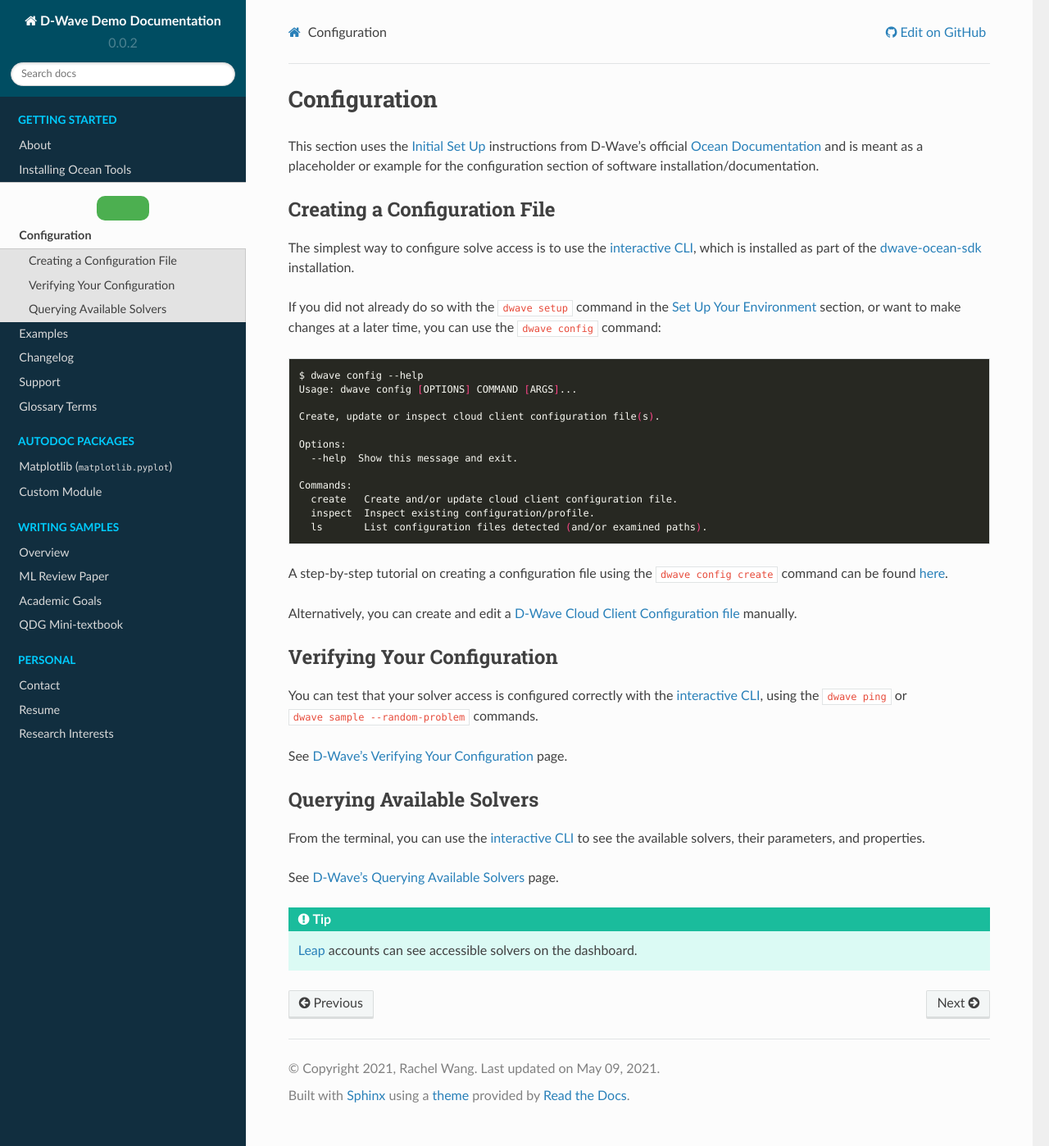
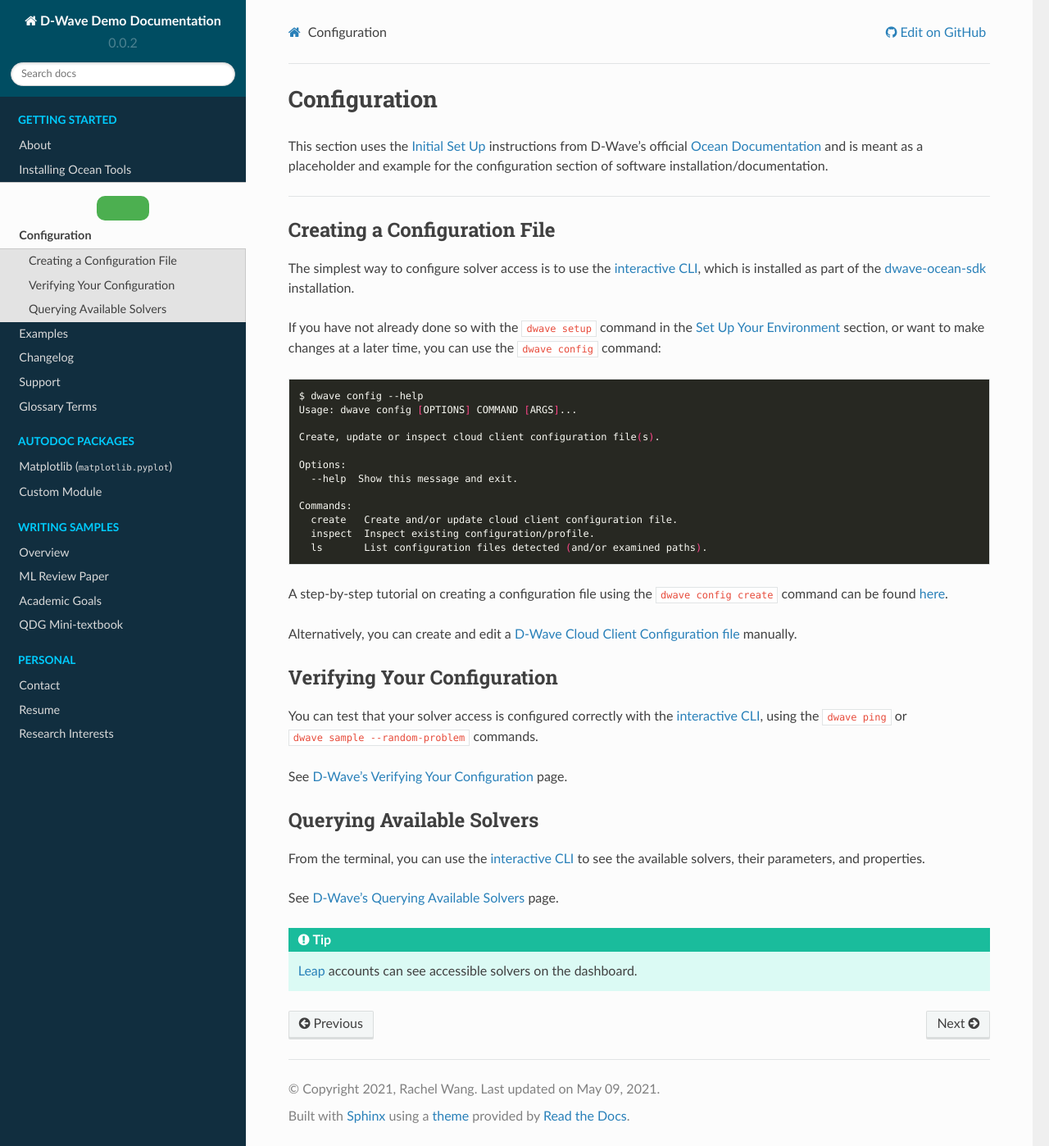
Before and after one commit to rcywang/d-wave-demodoc, a Sphinx documentation site: the page built from docs/config.rst, in a window 1280 px wide and 1398 px high. Shown: the whole window at 82% size. Built offline with Sphinx 7.4.7 and the Read the Docs theme 2.0.0, drawn with Linux system fonts in a browser that asks for light colours.

Commit message:
updated words

```diff
--- a/docs/config.rst
+++ b/docs/config.rst
@@ -3,14 +3,16 @@
 Configuration
 -------------
 
-This section uses the `Initial Set Up <https://docs.ocean.dwavesys.com/en/stable/getting_started.html#initial-set-up>`_ instructions from D-Wave's official `Ocean Documentation <https://docs.ocean.dwavesys.com/en/stable/index.html>`_ and is meant as a placeholder or example for the configuration section of software installation/documentation.
+This section uses the `Initial Set Up <https://docs.ocean.dwavesys.com/en/stable/getting_started.html#initial-set-up>`_ instructions from D-Wave's official `Ocean Documentation <https://docs.ocean.dwavesys.com/en/stable/index.html>`_ and is meant as a placeholder and example for the configuration section of software installation/documentation.
+
+----
 
 Creating a Configuration File
 ^^^^^^^^^^^^^^^^^^^^^^^^^^^^^
 
-The simplest way to configure solve access is to use the `interactive CLI <https://docs.ocean.dwavesys.com/en/stable/docs_cli.html#dwave-cli>`_, which is installed as part of the `dwave-ocean-sdk <https://github.com/dwavesystems/dwave-ocean-sdk>`_ installation.
+The simplest way to configure solver access is to use the `interactive CLI <https://docs.ocean.dwavesys.com/en/stable/docs_cli.html#dwave-cli>`_, which is installed as part of the `dwave-ocean-sdk <https://github.com/dwavesystems/dwave-ocean-sdk>`_ installation.
 
-If you did not already do so with the ``dwave setup`` command in the :ref:`Set Up Your Environment <venvsetup>` section, or want to make changes at a later time, you can use the ``dwave config`` command:
+If you have not already done so with the ``dwave setup`` command in the :ref:`Set Up Your Environment <venvsetup>` section, or want to make changes at a later time, you can use the ``dwave config`` command:
 
 .. code-block:: bash
 
```
